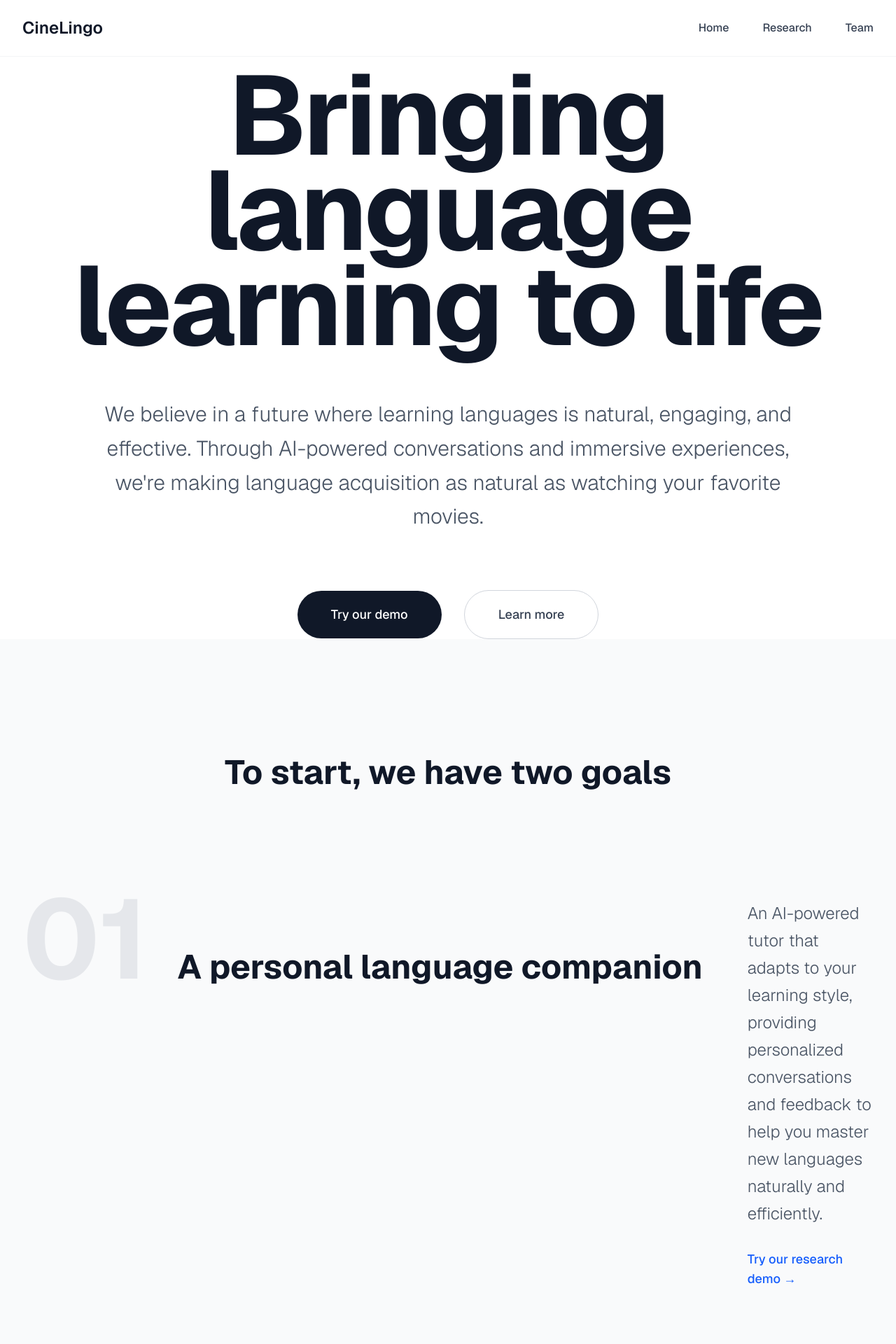
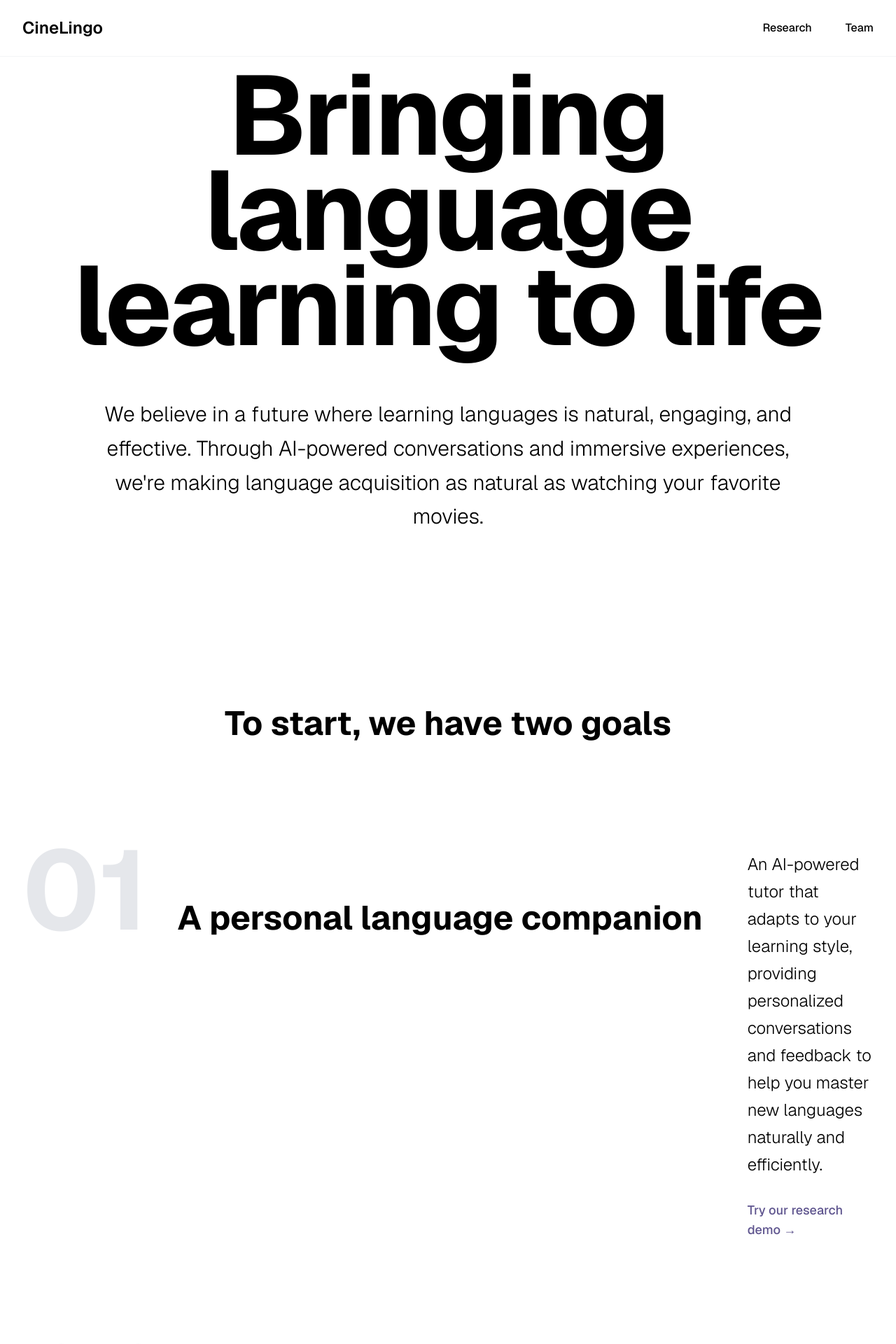
Before and after one commit to CineLingo/CineLingo-HomePage, a Next.js app: page / in a window 1280 px wide. Shown: the top 1920 px of the page at 70% size. Built offline with nearby package versions, Linux system fonts and the light colour scheme.

Commit message:
feat: update design to match Sesame layout with custom purple color palette and white background

```diff
--- a/src/app/globals.css
+++ b/src/app/globals.css
@@ -2,12 +2,22 @@
 
 :root {
   --background: #ffffff;
-  --foreground: #171717;
+  --foreground: #000000;
+  --primary-dark: #231942;
+  --primary: #5E548E;
+  --primary-light: #9F86C0;
+  --accent: #BE95C4;
+  --accent-light: #E0B1CB;
 }
 
 @theme inline {
   --color-background: var(--background);
   --color-foreground: var(--foreground);
+  --color-primary-dark: var(--primary-dark);
+  --color-primary: var(--primary);
+  --color-primary-light: var(--primary-light);
+  --color-accent: var(--accent);
+  --color-accent-light: var(--accent-light);
   --font-sans: var(--font-geist-sans);
   --font-mono: var(--font-geist-mono);
 }
--- a/src/app/page.tsx
+++ b/src/app/page.tsx
@@ -8,7 +8,7 @@ export default function Home() {
   return (
     <div className="min-h-screen bg-white">
       <Header />
-      <main className="relative">
+      <main className="relative bg-white">
         <HeroSection />
         <GoalsSection />
         <JoinSection />
--- a/src/components/layout/Footer.tsx
+++ b/src/components/layout/Footer.tsx
@@ -4,20 +4,20 @@ interface FooterProps {
 
 export default function Footer({ className = "" }: FooterProps) {
   return (
-    <footer className={`bg-gray-50 border-t border-gray-200 py-12 ${className}`}>
+    <footer className={`bg-white border-t border-gray-200 py-12 ${className}`}>
       <div className="max-w-7xl mx-auto px-6 lg:px-8">
         <div className="flex flex-col md:flex-row justify-between items-center">
           {/* Copyright */}
-          <div className="text-base text-gray-500 mb-4 md:mb-0">
+          <div className="text-base text-black mb-4 md:mb-0">
             Copyright © 2025 CineLingo Inc. All rights reserved.
           </div>
 
           {/* Legal Links */}
-          <div className="flex space-x-8 text-base text-gray-500">
-            <a href="/privacy" className="hover:text-gray-700 transition-colors duration-200">
+          <div className="flex space-x-8 text-base text-black">
+            <a href="/privacy" className="hover:text-[#5E548E] transition-colors duration-200">
               Privacy
             </a>
-            <a href="/terms" className="hover:text-gray-700 transition-colors duration-200">
+            <a href="/terms" className="hover:text-[#5E548E] transition-colors duration-200">
               Terms
             </a>
           </div>
--- a/src/components/layout/Header.tsx
+++ b/src/components/layout/Header.tsx
@@ -4,38 +4,32 @@ interface HeaderProps {
 
 export default function Header({ className = "" }: HeaderProps) {
   return (
-    <header className={`fixed top-0 left-0 right-0 z-50 bg-white/90 backdrop-blur-sm border-b border-gray-100 ${className}`}>
+    <header className={`fixed top-0 left-0 right-0 z-50 bg-white/95 backdrop-blur-sm border-b border-gray-100 ${className}`}>
       <div className="max-w-7xl mx-auto px-6 lg:px-8">
         <div className="flex justify-between items-center h-20">
           {/* Logo */}
           <div className="flex items-center">
-            <h1 className="text-2xl font-semibold text-gray-900">CineLingo</h1>
+            <h1 className="text-2xl font-semibold text-black">CineLingo</h1>
           </div>
 
-          {/* Navigation */}
+          {/* Navigation - Only Research and Team like Sesame */}
           <nav className="hidden md:flex space-x-12">
             <a
-              href="#home"
-              className="text-gray-700 hover:text-gray-900 transition-colors duration-200 text-base font-medium"
-            >
-              Home
-            </a>
-            <a
               href="#research"
-              className="text-gray-700 hover:text-gray-900 transition-colors duration-200 text-base font-medium"
+              className="text-black hover:text-[#5E548E] transition-colors duration-200 text-base font-medium"
             >
               Research
             </a>
             <a
               href="#team"
-              className="text-gray-700 hover:text-gray-900 transition-colors duration-200 text-base font-medium"
+              className="text-black hover:text-[#5E548E] transition-colors duration-200 text-base font-medium"
             >
               Team
             </a>
           </nav>
 
           {/* Mobile menu button */}
-          <button className="md:hidden p-2 rounded-md text-gray-600 hover:text-gray-900 hover:bg-gray-100 transition-colors duration-200">
+          <button className="md:hidden p-2 rounded-md text-black hover:text-[#5E548E] hover:bg-gray-100 transition-colors duration-200">
             <svg className="h-6 w-6" fill="none" viewBox="0 0 24 24" stroke="currentColor">
               <path strokeLinecap="round" strokeLinejoin="round" strokeWidth={2} d="M4 6h16M4 12h16M4 18h16" />
             </svg>
--- a/src/components/sections/GoalsSection.tsx
+++ b/src/components/sections/GoalsSection.tsx
@@ -16,25 +16,25 @@ function GoalItem({ number, title, description, subtitle, actionText, actionLink
           <div className="text-8xl md:text-9xl lg:text-[10rem] font-bold text-gray-200 leading-none">
             {number}
           </div>
-          <h2 className="text-3xl md:text-4xl lg:text-5xl font-bold text-gray-900 leading-tight">
+          <h2 className="text-3xl md:text-4xl lg:text-5xl font-bold text-black leading-tight">
             {title}
           </h2>
         </div>
 
         {/* Content */}
         <div className="flex-1 pt-6">
-          <p className="text-lg md:text-xl lg:text-2xl text-gray-600 mb-8 leading-relaxed font-light">
+          <p className="text-lg md:text-xl lg:text-2xl text-black mb-8 leading-relaxed font-light">
             {description}
           </p>
           {subtitle && (
-            <p className="text-base md:text-lg text-gray-500 mb-8 leading-relaxed font-light">
+            <p className="text-base md:text-lg text-[#5E548E] mb-8 leading-relaxed font-light">
               {subtitle}
             </p>
           )}
           {actionText && actionLink && (
             <a
               href={actionLink}
-              className="inline-block text-blue-600 hover:text-blue-800 font-medium text-lg transition-colors duration-200"
+              className="inline-block text-[#5E548E] hover:text-[#231942] font-medium text-lg transition-colors duration-200"
             >
               {actionText} →
             </a>
@@ -51,11 +51,11 @@ interface GoalsSectionProps {
 
 export default function GoalsSection({ className = "" }: GoalsSectionProps) {
   return (
-    <section id="research" className={`py-40 bg-gray-50 ${className}`}>
+    <section id="research" className={`py-40 bg-white ${className}`}>
       <div className="max-w-7xl mx-auto px-6 lg:px-8">
         {/* Section Header */}
         <div className="text-center mb-32">
-          <h2 className="text-3xl md:text-4xl lg:text-5xl font-bold text-gray-900 mb-8 leading-tight">
+          <h2 className="text-3xl md:text-4xl lg:text-5xl font-bold text-black mb-8 leading-tight">
             To start, we have two goals
           </h2>
         </div>
@@ -75,8 +75,6 @@ export default function GoalsSection({ className = "" }: GoalsSectionProps) {
             title="Immersive learning experiences"
             description="Interactive scenarios and real-world conversations that make language learning engaging and practical, breaking down the barriers between classroom and real life."
             subtitle="Crossing the uncanny valley of conversational language learning"
-            actionText="Explore our approach"
-            actionLink="#approach"
           />
         </div>
       </div>
--- a/src/components/sections/HeroSection.tsx
+++ b/src/components/sections/HeroSection.tsx
@@ -7,26 +7,18 @@ export default function HeroSection({ className = "" }: HeroSectionProps) {
     <section id="home" className={`min-h-screen flex items-center justify-center pt-24 ${className}`}>
       <div className="max-w-6xl mx-auto px-6 lg:px-8 text-center">
         {/* Main Headline */}
-        <h1 className="text-7xl md:text-8xl lg:text-9xl xl:text-[10rem] font-bold text-gray-900 mb-16 leading-[0.85] tracking-tight">
+        <h1 className="text-7xl md:text-8xl lg:text-9xl xl:text-[10rem] font-bold text-black mb-16 leading-[0.85] tracking-tight">
           Bringing language learning to life
         </h1>
 
         {/* Subheadline */}
-        <p className="text-xl md:text-2xl lg:text-3xl text-gray-600 mb-20 max-w-5xl mx-auto leading-relaxed font-light">
+        <p className="text-xl md:text-2xl lg:text-3xl text-black mb-20 max-w-5xl mx-auto leading-relaxed font-light">
           We believe in a future where learning languages is natural, engaging, and effective.
           Through AI-powered conversations and immersive experiences, we're making language
           acquisition as natural as watching your favorite movies.
         </p>
 
-        {/* CTA Buttons */}
-        <div className="flex flex-col sm:flex-row gap-8 justify-center items-center">
-          <button className="bg-gray-900 text-white px-12 py-5 rounded-full text-lg font-medium hover:bg-gray-800 transition-colors duration-200">
-            Try our demo
-          </button>
-          <button className="border border-gray-300 text-gray-700 px-12 py-5 rounded-full text-lg font-medium hover:bg-gray-50 transition-colors duration-200">
-            Learn more
-          </button>
-        </div>
+        {/* No CTA buttons - just empty space like Sesame */}
       </div>
     </section>
   );
--- a/src/components/sections/JoinSection.tsx
+++ b/src/components/sections/JoinSection.tsx
@@ -8,10 +8,10 @@ export default function JoinSection({ className = "" }: JoinSectionProps) {
       <div className="max-w-6xl mx-auto px-6 lg:px-8 text-center">
         {/* Main Content */}
         <div className="mb-20">
-          <h2 className="text-3xl md:text-4xl lg:text-5xl font-bold text-gray-900 mb-10 leading-tight">
+          <h2 className="text-3xl md:text-4xl lg:text-5xl font-bold text-black mb-10 leading-tight">
             Join CineLingo
           </h2>
-          <p className="text-lg md:text-xl lg:text-2xl text-gray-600 mb-16 max-w-5xl mx-auto leading-relaxed font-light">
+          <p className="text-lg md:text-xl lg:text-2xl text-black mb-16 max-w-5xl mx-auto leading-relaxed font-light">
             CineLingo is an interdisciplinary team focused on making language learning
             accessible, engaging, and effective for everyone. Learn more about our team
             and mission.
@@ -20,23 +20,23 @@ export default function JoinSection({ className = "" }: JoinSectionProps) {
 
         {/* CTA Button */}
         <div className="mb-20">
-          <button className="bg-gray-900 text-white px-12 py-5 rounded-full text-lg font-medium hover:bg-gray-800 transition-colors duration-200">
+          <button className="bg-[#231942] text-white px-12 py-5 rounded-full text-lg font-medium hover:bg-[#5E548E] transition-colors duration-200">
             Careers at CineLingo
           </button>
         </div>
 
         {/* Footer Links */}
-        <div className="flex flex-wrap justify-center gap-10 text-base text-gray-500">
-          <a href="#home" className="hover:text-gray-700 transition-colors duration-200">
+        <div className="flex flex-wrap justify-center gap-10 text-base text-black">
+          <a href="#home" className="hover:text-[#5E548E] transition-colors duration-200">
             Home
           </a>
-          <a href="#research" className="hover:text-gray-700 transition-colors duration-200">
+          <a href="#research" className="hover:text-[#5E548E] transition-colors duration-200">
             Research
           </a>
-          <a href="#team" className="hover:text-gray-700 transition-colors duration-200">
+          <a href="#team" className="hover:text-[#5E548E] transition-colors duration-200">
             Team
           </a>
-          <a href="#contact" className="hover:text-gray-700 transition-colors duration-200">
+          <a href="#contact" className="hover:text-[#5E548E] transition-colors duration-200">
             Contact us
           </a>
         </div>
```
